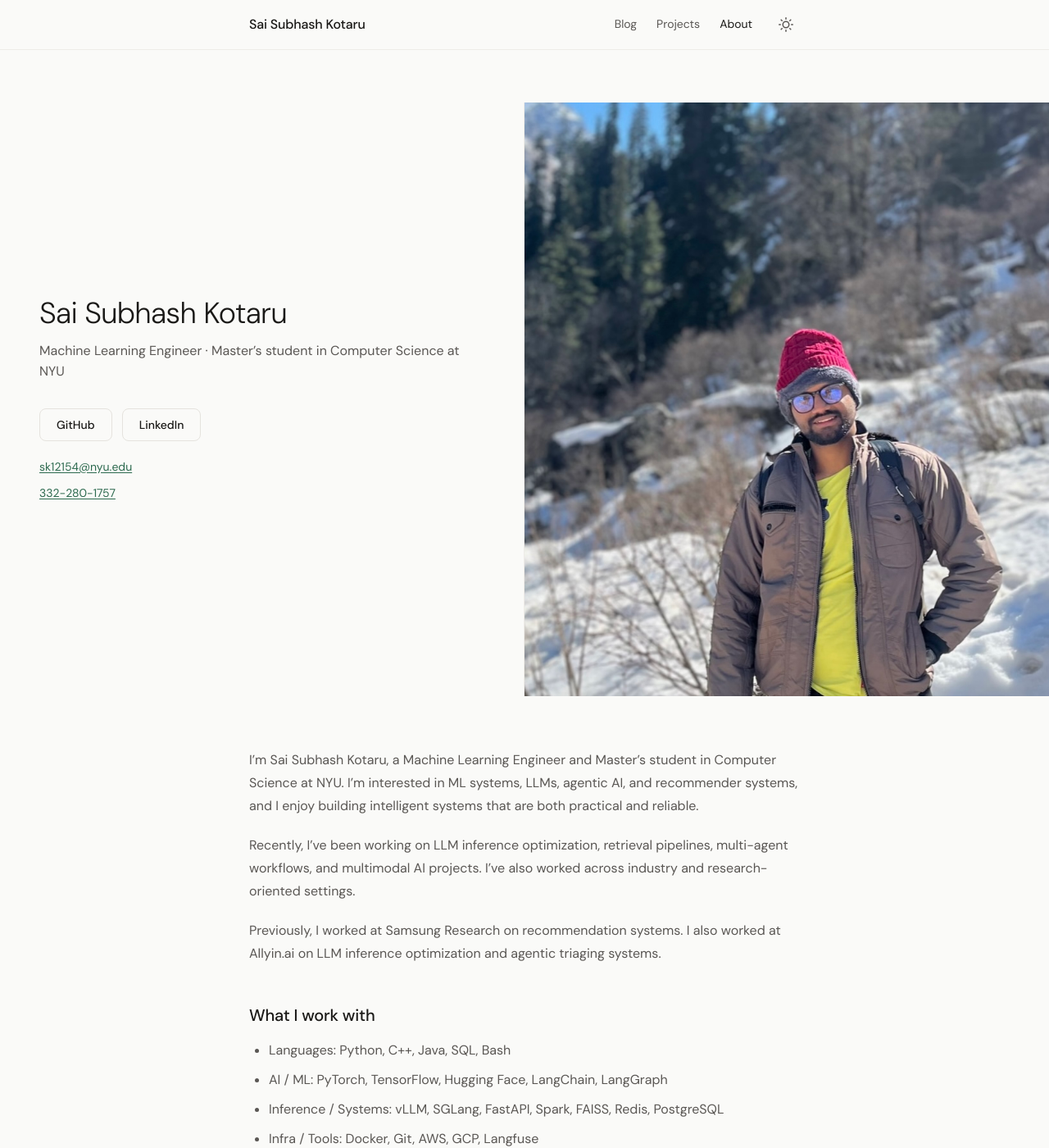
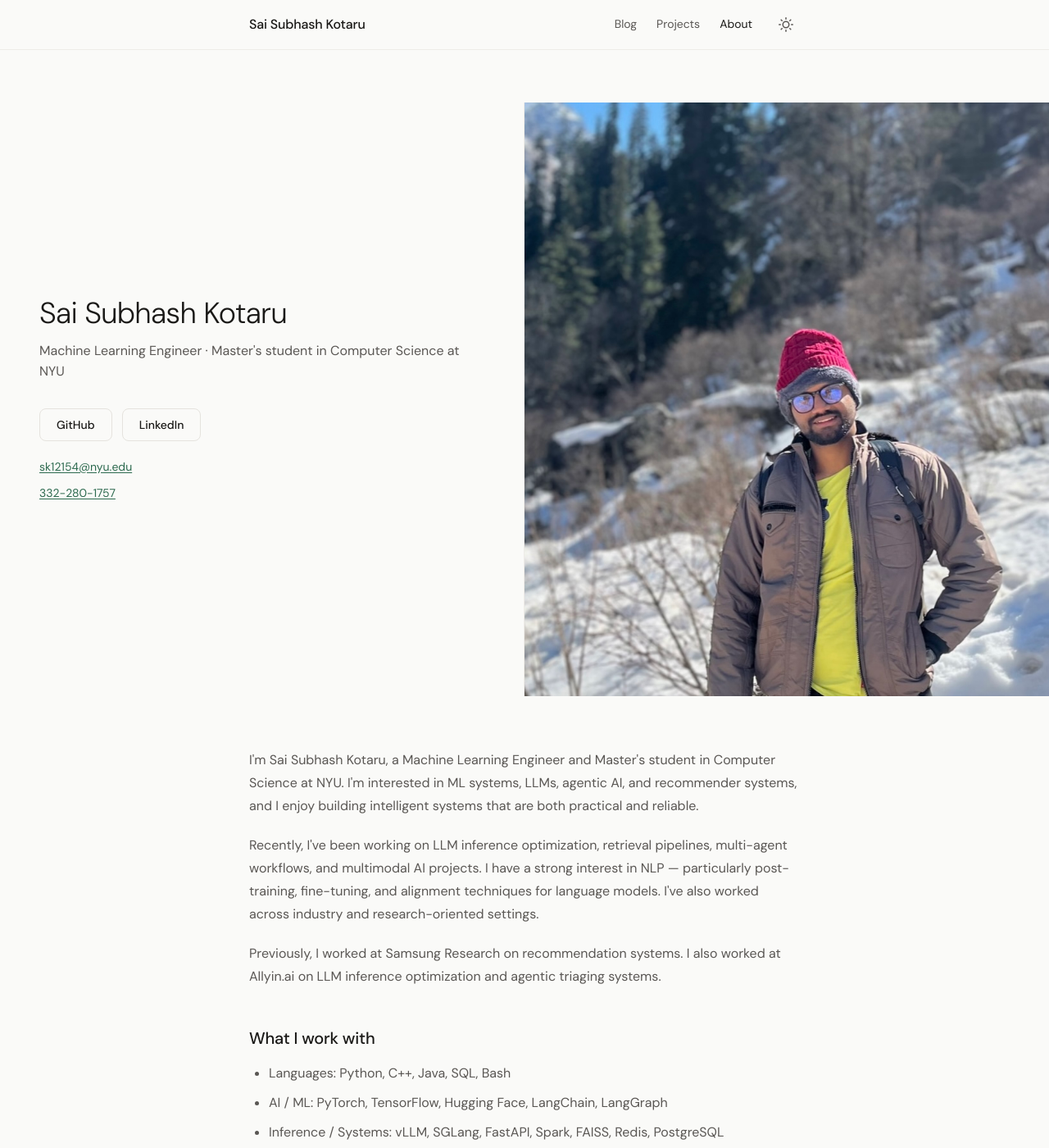
Before and after one commit to subhashkotaru/mywebsite, a Jekyll site: the page built from pages/about.html, in a window 1280 px wide and 1400 px high. Shown: the whole window at 82% size. Built offline with Jekyll 4.4.1, drawn with Linux system fonts in a browser that asks for light colours.

Commit message:
Add NLP interests (post-training, fine-tuning, alignment) to bio
Made-with: Cursor

```diff
--- a/pages/about.html
+++ b/pages/about.html
@@ -7,7 +7,7 @@ permalink: /about/
   <header class="about-header">
     <div class="about-intro">
       <h1 class="about-name">{{ site.author.name }}</h1>
-      <p class="about-tagline">Machine Learning Engineer · Master’s student in Computer Science at NYU</p>
+      <p class="about-tagline">Machine Learning Engineer · Master's student in Computer Science at NYU</p>
       <div class="about-contact">
         <div class="about-links">
           <a href="https://github.com/{{ site.author.github }}" class="btn btn--outline" target="_blank" rel="noopener">GitHub</a>
@@ -25,8 +25,8 @@ permalink: /about/
     </div>
   </header>
   <div class="post-content">
-    <p>I’m Sai Subhash Kotaru, a Machine Learning Engineer and Master’s student in Computer Science at NYU. I’m interested in ML systems, LLMs, agentic AI, and recommender systems, and I enjoy building intelligent systems that are both practical and reliable.</p>
-    <p>Recently, I’ve been working on LLM inference optimization, retrieval pipelines, multi-agent workflows, and multimodal AI projects. I’ve also worked across industry and research-oriented settings.</p>
+    <p>I'm Sai Subhash Kotaru, a Machine Learning Engineer and Master's student in Computer Science at NYU. I'm interested in ML systems, LLMs, agentic AI, and recommender systems, and I enjoy building intelligent systems that are both practical and reliable.</p>
+    <p>Recently, I've been working on LLM inference optimization, retrieval pipelines, multi-agent workflows, and multimodal AI projects. I have a strong interest in NLP — particularly post-training, fine-tuning, and alignment techniques for language models. I've also worked across industry and research-oriented settings.</p>
     <p>Previously, I worked at Samsung Research on recommendation systems. I also worked at Allyin.ai on LLM inference optimization and agentic triaging systems.</p>
     <h2>What I work with</h2>
     <ul>
```
